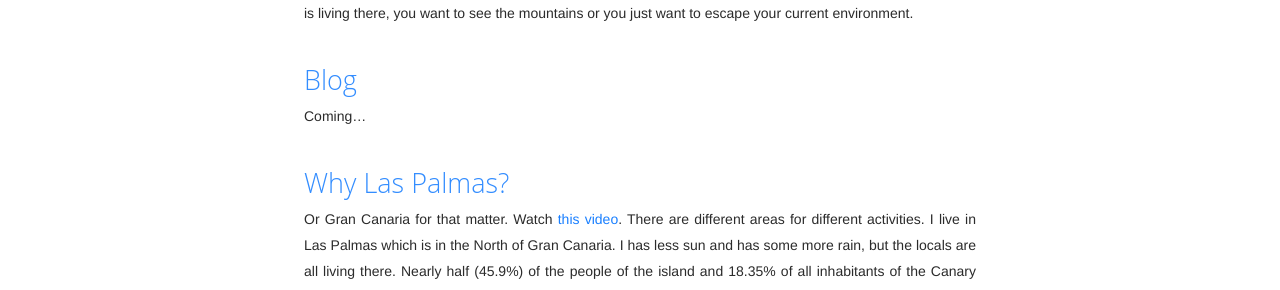
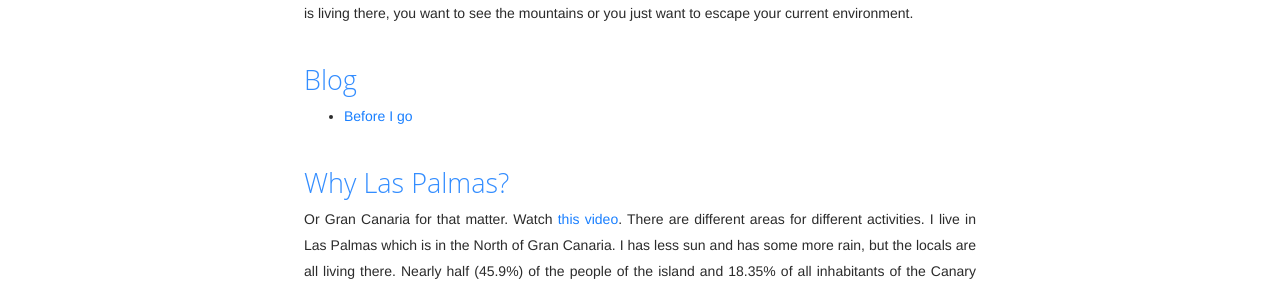
Before and after one commit to adriaandotcom/laspalmas.adriaan.io, a Jekyll site: the page built from index.md, in a window 1280 px wide. Shown: the part 399-689 px from the top of the page. Built offline with Jekyll 4.4.1, drawn with Linux system fonts in a browser that asks for light colours.

Commit message:
Update index.md

```diff
--- a/index.md
+++ b/index.md
@@ -7,7 +7,13 @@
 
 ### Blog
 
-Coming...
+<ul>
+  {% for post in site.posts %}
+    <li>
+      <a href="{{ post.url }}">{{ post.title }}</a>
+    </li>
+  {% endfor %}
+</ul>
 
 
 ### Why Las Palmas?
```
